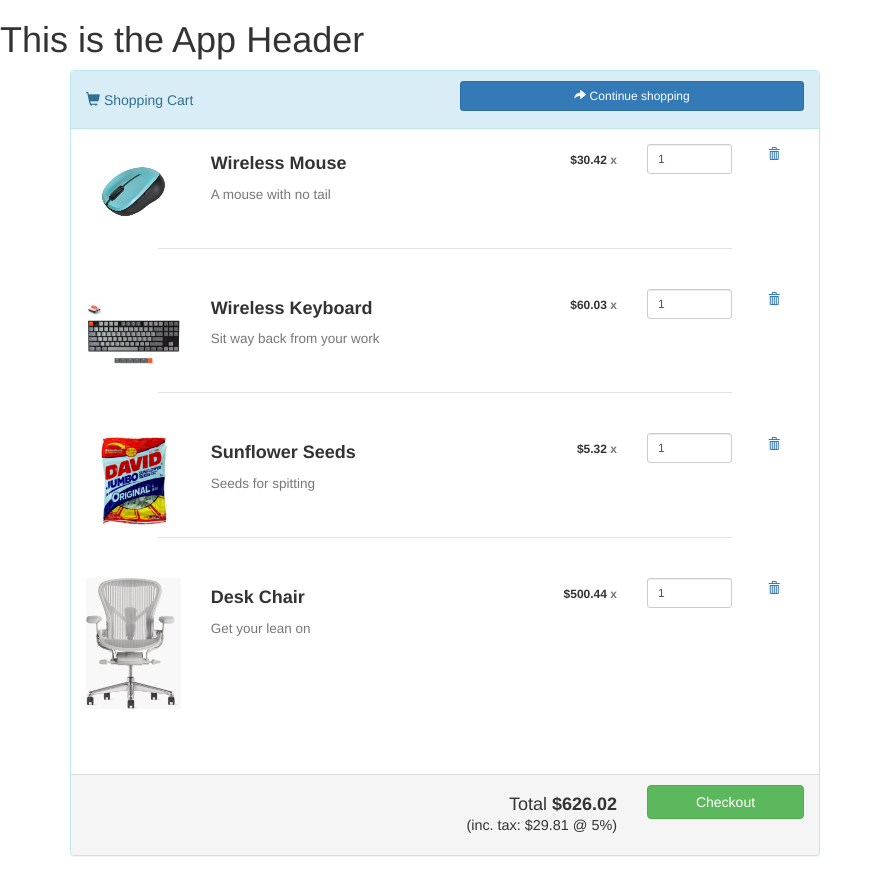
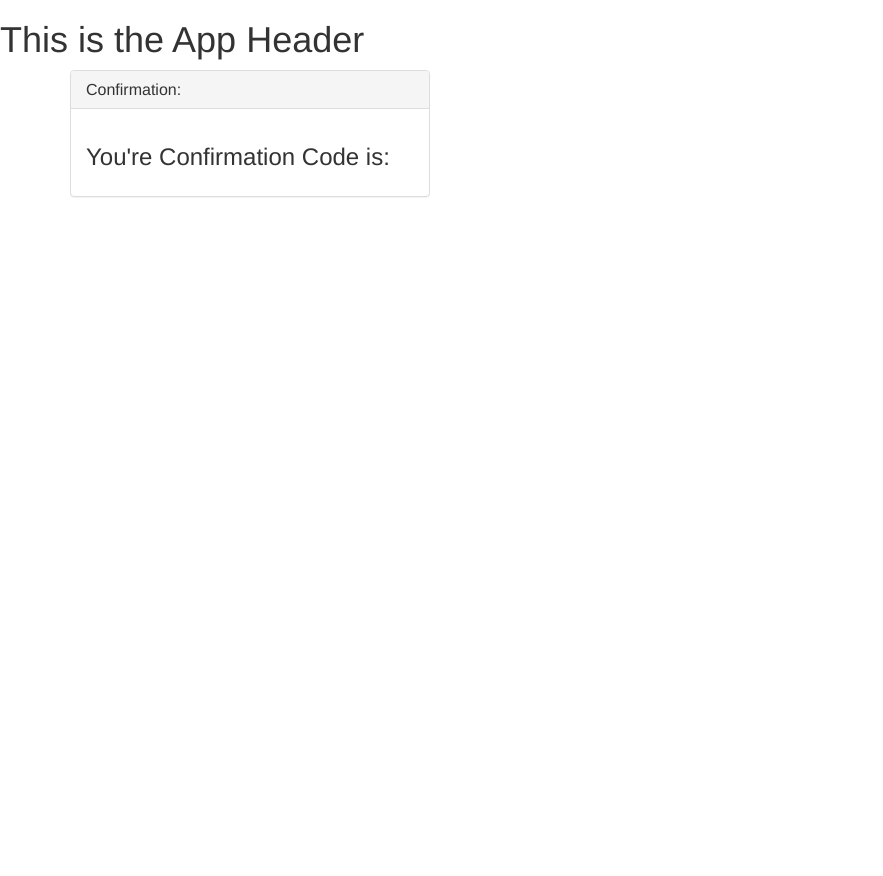
Before and after one commit to zkinsk/ang-shopping-cart, a plain HTML site: page index.html at #!/confirmation in a window 1280 px wide. Shown: the whole page, without its empty margins (0-883 px from the left). After the commit the page ends 800 px from the top, so only its background shows below. Drawn offline with nearby package versions, Linux system fonts and the light colour scheme; some packages are replaced by stand-ins of ours.

Commit message:
add confirmation directive

```diff
--- a/index.html
+++ b/index.html
@@ -39,6 +39,7 @@
   <!-- directives -->
   <script src="js/directives/cartCard/cartCard.js"></script>
   <script src="js/directives/appHeader/appHeader.js"></script>
+  <script src="js/directives/confirmation/confirmation.js"></script>
 
 </body>
 
--- a/js/app.js
+++ b/js/app.js
@@ -8,5 +8,11 @@ app.config(function ($routeProvider) {
     .when('/checkout', {
       templateUrl: 'views/checkout.html',
     })
+    // .when('/confirmation', {
+    //   templateUrl: 'views/confirmation.html',
+    // })
+    .when('/confirmation',{
+      templateUrl: 'views/confirmation.html'
+    })
     .otherwise({ redirectTo: '/' });
 });
--- /dev/null
+++ b/js/directives/confirmation/confirmation.html
@@ -0,0 +1,16 @@
+<div class="container">
+  <div class="row">
+    <div class="col-xs-12 col-md-4">
+      <div class="panel panel-default">
+        <div class="panel-heading">
+          <h3 class="panel-title">
+            Confirmation:
+          </h3>
+        </div>
+        <div class="panel-body">
+          <h3>You're Confirmation Code is: </h3>
+        </div>
+      </div>
+    </div>
+  </div>
+</div>
--- /dev/null
+++ b/js/directives/confirmation/confirmation.js
@@ -0,0 +1,6 @@
+app.directive('confirmation', function () {
+  return {
+    restrict: 'E',
+    templateUrl: 'js/directives/confirmation/confirmation.html',
+  };
+});
--- /dev/null
+++ b/views/confirmation.html
@@ -0,0 +1 @@
+<confirmation></confirmation>
```
